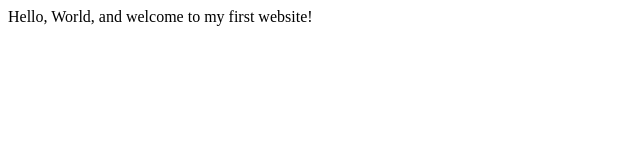
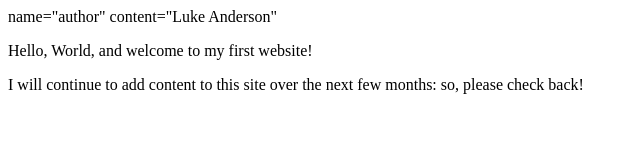
Before and after one commit to Landers2021/Landers2021.github.io, a plain HTML site: page index.html in a window 1280 px wide. Shown: the whole page, without its empty margins (0-640 px from the left). Drawn offline with Linux system fonts and the light colour scheme.

Commit message:
Update index.html

```diff
--- a/index.html
+++ b/index.html
@@ -3,9 +3,12 @@
     <head>
         <meta charset="utf-8">
         <meta name="viewport" content="width=device-width, initial-scale=1.0">
-        <title>My First Website</title>
+        <meta>name="author" content="Luke Anderson"
+        <title>Borat | Web Developer</title>
     </head>
     <body>
-       Hello, World, and welcome to my first website!
+       <p>Hello, World, and welcome to my first website!</p>
+       <p>I will continue to add content to this site over the next few months: so, please
+       check back!</p>
     </body>
 </html>
```
